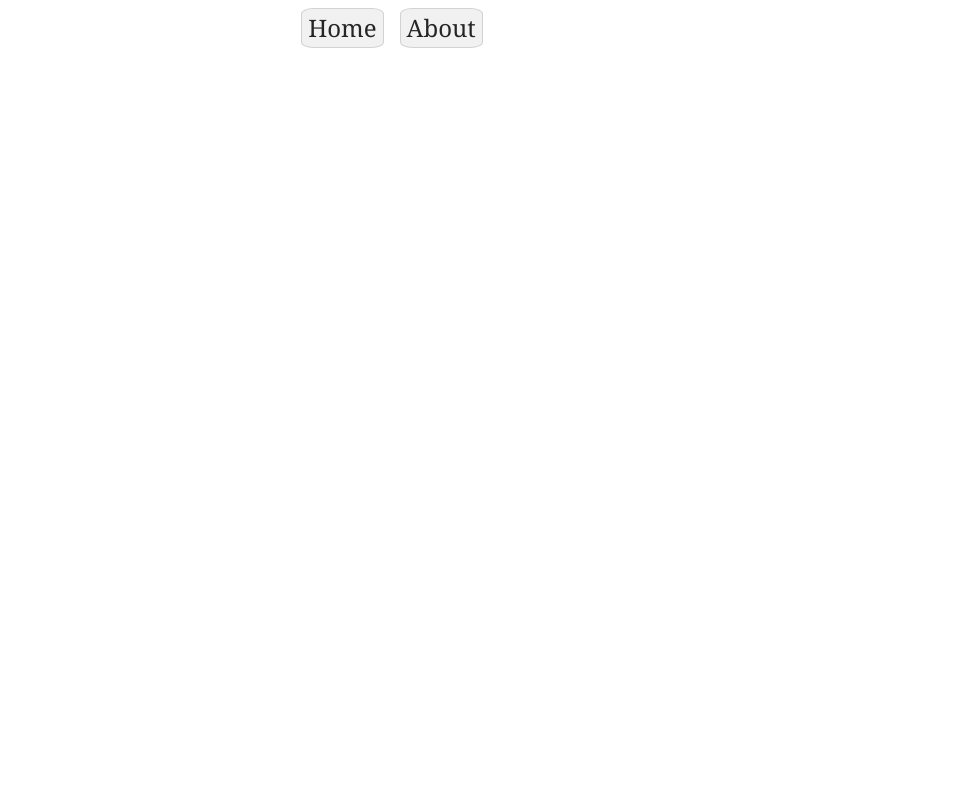
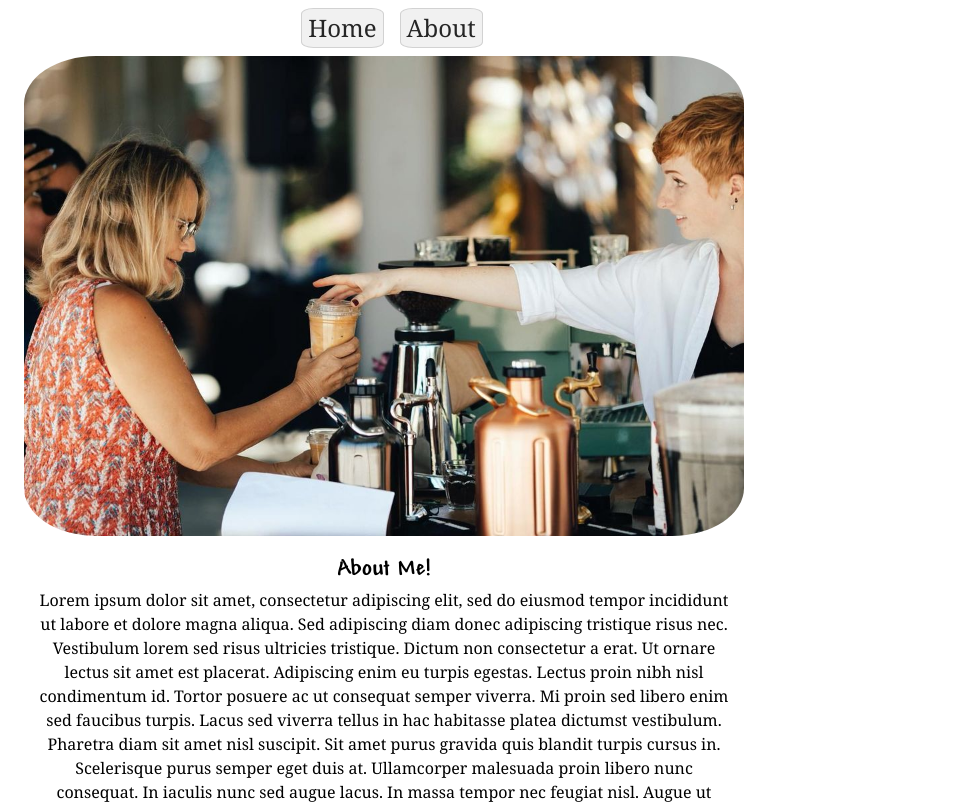
Before and after one commit to ROTBOW/reviveCoffeeCart, a React (Create React App) app: page /#/about in a window 768 px wide. Shown: the top 804 px of the page, 975 px wide, since content can reach past the window. Built offline with nearby package versions, Linux system fonts and the light colour scheme.

Commit message:
fixed mobile styling for about page

```diff
--- a/src/components/aboutPage/aboutPage.scss
+++ b/src/components/aboutPage/aboutPage.scss
@@ -14,7 +14,7 @@
     }
 }
 
-@media only screen and (min-width: 700px) {
+@media only screen and (min-width: 1171px) {
     // computer screen
     .about-page {
         display: flex;
@@ -53,20 +53,30 @@
 }
 
 
-@media only screen and (max-width: 701px) {
+@media only screen and (max-width: 1170px) {
     // phone screen
     .about-page {
         display: flex;
         flex-direction: column-reverse;
+        align-items: center;
 
         a {
+            max-height: 30rem;
             animation: 3s ease-out 0s 1 fadeInFromAbove;
+            // width: 90%;
+            margin: 0 1rem 0 1rem;
+
+            img {
+                border-radius: 10%;
+                max-height: 30rem;
+            }
         }
 
         #about-text {
             text-align: center;
             margin: 1rem 1rem 2rem 1rem;
             animation: 3s ease-out 0s 1 fadeInFromBelow;
+            width: 90%;
         }
     }
 }
--- a/src/components/mainPage/mainPage.scss
+++ b/src/components/mainPage/mainPage.scss
@@ -33,8 +33,8 @@
 
     @media only screen and (min-width: 700px) {
         .slidein-text {
-            animation: 4s ease-out 0s 1 fadeInFromRight;
-            margin-left: 2rem;
+            animation: 3.5s ease-out 0s 1 fadeInFromRight;
+            // margin-left: 2rem;
 
             ul {
                 position: absolute;
```
